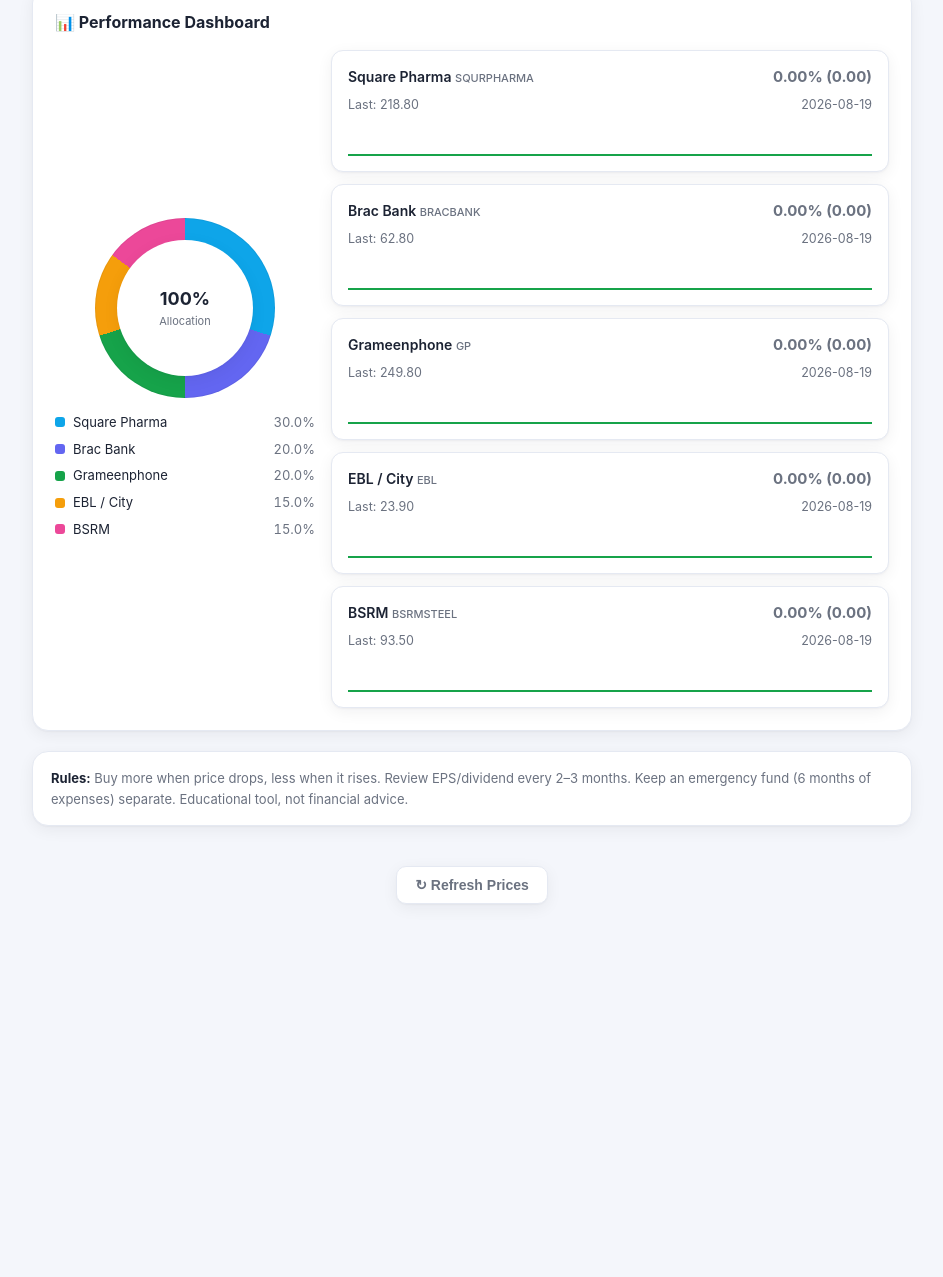
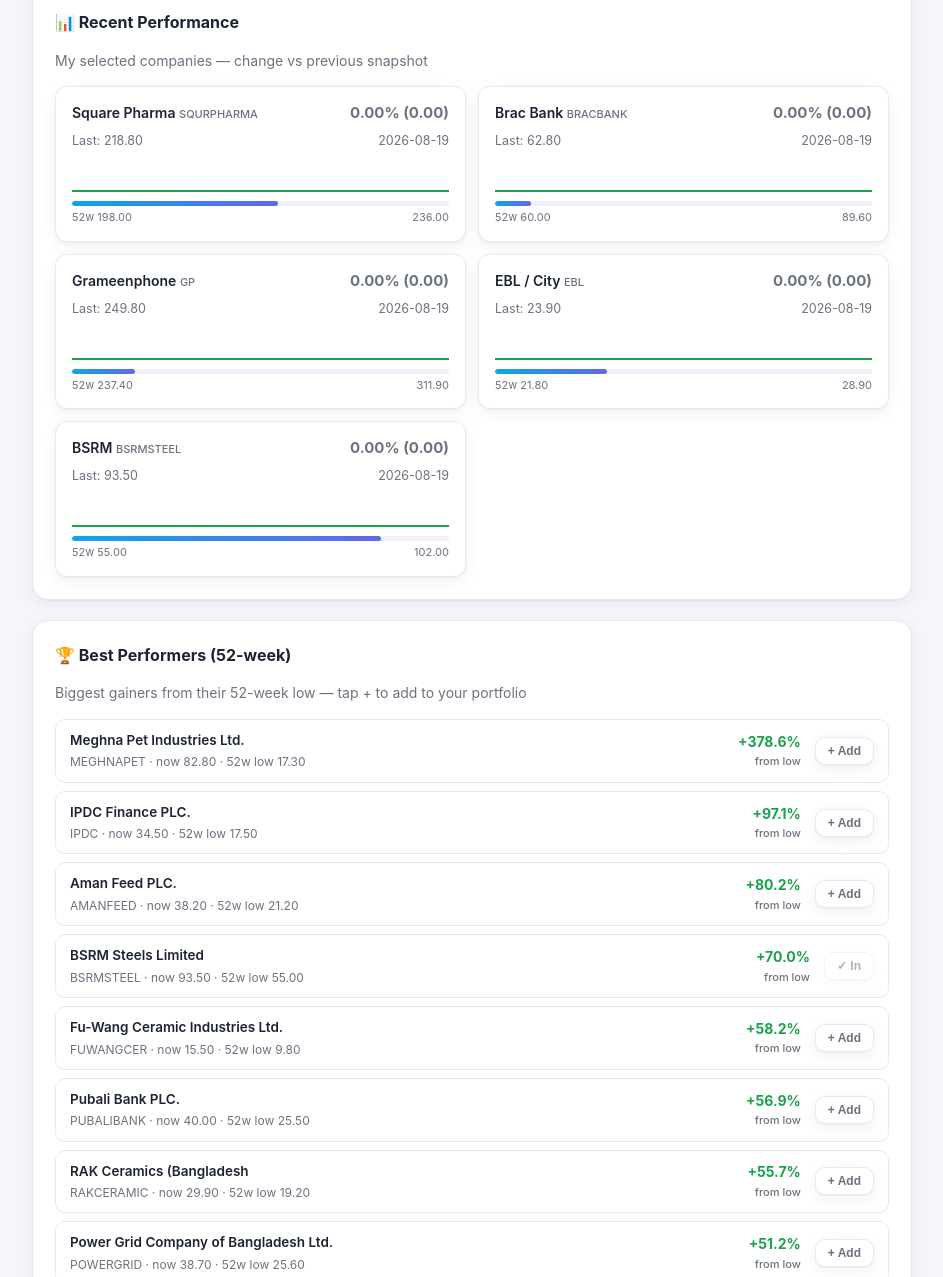
Before and after one commit to mdmoshfequrrahman/mushfiq_tools, a plain HTML site: page share-tracker.html in a window 1280 px wide. Shown: the part 856-2133 px from the top of the page, without its empty margins (168-1111 px from the left). Before the commit the page ends 1840 px from the top, so only its background shows below. Drawn offline with Linux system fonts and the light colour scheme.

Commit message:
Replace pie chart with recent performance cards + 52-week best performers with one-tap add; add .gitignore

```diff
--- a/data/prices.json
+++ b/data/prices.json
@@ -1,5 +1,5 @@
 {
-  "lastUpdated": "2026-08-19T15:39:15+00:00",
+  "lastUpdated": "2026-08-19T15:47:31+00:00",
   "prices": {
     "ACI": 196.1,
     "ACIFORMULA": 167.7,
@@ -23,6 +23,7 @@
     "JAMUNAOIL": 178.7,
     "KDSALTD": 48.3,
     "MARICO": 2724.0,
+    "MEGHNAPET": 82.8,
     "MONNOCERA": 89.6,
     "NCCBANK": 15.2,
     "OLYMPIC": 147.0,
@@ -39,8 +40,7 @@
     "SQUARETEXT": 51.2,
     "SQURPHARMA": 218.8,
     "SUMITPOWER": 16.6,
-    "WALTONHIL": 388.0,
-    "MEGHNAPET": 82.8
+    "WALTONHIL": 388.0
   },
   "history": [
     {
@@ -78,6 +78,7 @@
         "JAMUNAOIL": 178.7,
         "KDSALTD": 48.3,
         "MARICO": 2724.0,
+        "MEGHNAPET": 82.8,
         "MONNOCERA": 89.6,
         "NCCBANK": 15.2,
         "OLYMPIC": 147.0,
@@ -94,9 +95,170 @@
         "SQUARETEXT": 51.2,
         "SQURPHARMA": 218.8,
         "SUMITPOWER": 16.6,
-        "WALTONHIL": 388.0,
-        "MEGHNAPET": 82.8
+        "WALTONHIL": 388.0
       }
     }
-  ]
+  ],
+  "ranges": {
+    "ACI": {
+      "low": 165.1,
+      "high": 231.0
+    },
+    "ACIFORMULA": {
+      "low": 115.0,
+      "high": 189.2
+    },
+    "ALARABANK": {
+      "low": 12.0,
+      "high": 18.5
+    },
+    "AMANFEED": {
+      "low": 21.2,
+      "high": 41.4
+    },
+    "BERGERPBL": {
+      "low": 1335.9,
+      "high": 1561.9
+    },
+    "BRACBANK": {
+      "low": 60.0,
+      "high": 89.6
+    },
+    "BSCPLC": {
+      "low": 117.0,
+      "high": 169.1
+    },
+    "BSRMLTD": {
+      "low": 71.5,
+      "high": 115.0
+    },
+    "BSRMSTEEL": {
+      "low": 55.0,
+      "high": 102.0
+    },
+    "CITYBANK": {
+      "low": 22.6,
+      "high": 33.9
+    },
+    "DBH": {
+      "low": 31.5,
+      "high": 45.2
+    },
+    "DELTALIFE": {
+      "low": 60.8,
+      "high": 93.5
+    },
+    "DUTCHBANGL": {
+      "low": 36.1,
+      "high": 51.7
+    },
+    "EBL": {
+      "low": 21.8,
+      "high": 28.9
+    },
+    "FUWANGCER": {
+      "low": 9.8,
+      "high": 17.8
+    },
+    "GP": {
+      "low": 237.4,
+      "high": 311.9
+    },
+    "HEIDELBCEM": {
+      "low": 197.0,
+      "high": 272.7
+    },
+    "IPDC": {
+      "low": 17.5,
+      "high": 36.5
+    },
+    "ISLAMIBANK": {
+      "low": 23.9,
+      "high": 56.2
+    },
+    "JAMUNAOIL": {
+      "low": 164.9,
+      "high": 195.0
+    },
+    "KDSALTD": {
+      "low": 35.9,
+      "high": 55.9
+    },
+    "MARICO": {
+      "low": 2610.0,
+      "high": 2949.8
+    },
+    "MEGHNAPET": {
+      "low": 17.3,
+      "high": 101.9
+    },
+    "MONNOCERA": {
+      "low": 67.3,
+      "high": 112.0
+    },
+    "NCCBANK": {
+      "low": 10.5,
+      "high": 17.7
+    },
+    "OLYMPIC": {
+      "low": 128.0,
+      "high": 173.5
+    },
+    "PADMAOIL": {
+      "low": 163.8,
+      "high": 205.5
+    },
+    "POWERGRID": {
+      "low": 25.6,
+      "high": 42.8
+    },
+    "PRIMELIFE": {
+      "low": 27.0,
+      "high": 54.6
+    },
+    "PUBALIBANK": {
+      "low": 25.5,
+      "high": 44.0
+    },
+    "RAKCERAMIC": {
+      "low": 19.2,
+      "high": 32.8
+    },
+    "RECKITTBEN": {
+      "low": 3245.0,
+      "high": 3700.0
+    },
+    "RENATA": {
+      "low": 372.0,
+      "high": 547.0
+    },
+    "RUPALIBANK": {
+      "low": 15.2,
+      "high": 25.9
+    },
+    "RUPALILIFE": {
+      "low": 65.9,
+      "high": 132.0
+    },
+    "SINGERBD": {
+      "low": 72.0,
+      "high": 117.0
+    },
+    "SQUARETEXT": {
+      "low": 45.1,
+      "high": 57.7
+    },
+    "SQURPHARMA": {
+      "low": 198.0,
+      "high": 236.0
+    },
+    "SUMITPOWER": {
+      "low": 12.0,
+      "high": 17.9
+    },
+    "WALTONHIL": {
+      "low": 356.8,
+      "high": 528.0
+    }
+  }
 }
--- a/share-tracker.html
+++ b/share-tracker.html
@@ -155,28 +155,8 @@
   .picker-item .pi-n { color: var(--muted); font-size: 12px; overflow: hidden; text-overflow: ellipsis; white-space: nowrap; }
   .picker-empty { padding: 10px 12px; color: var(--muted); font-size: 13px; }
 
-  .perf-grid { display: grid; grid-template-columns: 260px 1fr; gap: 16px; align-items: stretch; }
-  @media (max-width: 700px) { .perf-grid { grid-template-columns: 1fr; } }
-  .donut-wrap { display: flex; flex-direction: column; align-items: center; justify-content: center; gap: 14px; padding: 10px 0; }
-  .donut {
-    width: 180px; height: 180px; border-radius: 50%;
-    position: relative; box-shadow: inset 0 0 0 1px rgba(16,24,40,0.06);
-  }
-  .donut-center {
-    position: absolute; inset: 22px; border-radius: 50%;
-    background: var(--card); display: flex; flex-direction: column;
-    align-items: center; justify-content: center;
-    box-shadow: var(--shadow);
-  }
-  .donut-center .v { font-size: 18px; font-weight: 700; color: var(--text); }
-  .donut-center .l { font-size: 11px; color: var(--muted); }
-  .legend { width: 100%; display: flex; flex-direction: column; gap: 6px; font-size: 13px; }
-  .legend-row { display: flex; align-items: center; gap: 8px; }
-  .legend-row .swatch { width: 10px; height: 10px; border-radius: 3px; flex-shrink: 0; }
-  .legend-row .name { flex: 1; color: var(--text); }
-  .legend-row .pct { color: var(--muted); font-variant-numeric: tabular-nums; }
-
-  .perf-cards { display: grid; grid-template-columns: 1fr; gap: 12px; }
+  .perf-grid { display: grid; grid-template-columns: 1fr; gap: 12px; align-items: stretch; }
+  .perf-cards { display: grid; grid-template-columns: repeat(auto-fit, minmax(280px, 1fr)); gap: 12px; }
   .perf-card {
     background: var(--card); border: 1px solid var(--card-border);
     border-radius: 12px; padding: 14px 16px; box-shadow: var(--shadow);
@@ -189,6 +169,23 @@
   .chg.flat { color: var(--muted); }
   .perf-card .row2 { display: flex; align-items: center; justify-content: space-between; margin-top: 6px; color: var(--muted); font-size: 12.5px; }
   .spark { width: 100%; height: 34px; margin-top: 8px; display: block; }
+
+  .performer-list { display: grid; grid-template-columns: 1fr; gap: 8px; }
+  .performer {
+    display: flex; align-items: center; justify-content: space-between; gap: 12px;
+    background: var(--card); border: 1px solid var(--card-border);
+    border-radius: 10px; padding: 10px 14px;
+    transition: border-color 0.2s;
+  }
+  .performer:hover { border-color: rgba(14,165,233,0.4); }
+  .performer .p-left { min-width: 0; }
+  .performer .p-name { font-weight: 600; font-size: 13.5px; color: var(--text); }
+  .performer .p-sub { color: var(--muted); font-size: 12px; margin-top: 1px; }
+  .performer .p-right { display: flex; align-items: center; gap: 14px; flex-shrink: 0; }
+  .performer .p-gain { font-weight: 700; font-size: 14px; text-align: right; }
+  .performer .p-gain small { display: block; font-weight: 500; font-size: 11px; color: var(--muted); }
+  .performer .btn { padding: 6px 12px; font-size: 12px; }
+  .performer.selected .btn { opacity: 0.55; cursor: default; }
 
   .note {
     background: var(--card); border: 1px solid var(--card-border);
@@ -278,11 +275,16 @@
 
   <!-- Performance -->
   <div class="panel">
-    <h2>📊 Performance Dashboard</h2>
-    <div class="perf-grid">
-      <div class="donut-wrap" id="donutWrap"></div>
-      <div class="perf-cards" id="perfCards"></div>
-    </div>
+    <h2>📊 Recent Performance</h2>
+    <p class="sub" style="margin-bottom:14px">My selected companies — change vs previous snapshot</p>
+    <div class="perf-cards" id="perfCards"></div>
+  </div>
+
+  <!-- Best performers -->
+  <div class="panel">
+    <h2>🏆 Best Performers (52-week)</h2>
+    <p class="sub" style="margin-bottom:14px">Biggest gainers from their 52-week low — tap + to add to your portfolio</p>
+    <div class="performer-list" id="performerList"></div>
   </div>
 
   <div class="note">
@@ -309,6 +311,7 @@
 
 let PRICES = {};      // ticker -> last price
 let HISTORY = [];     // [{date, prices:{...}}]
+let RANGES = {};      // ticker -> {low, high} 52-week
 let LAST_UPDATED = null;
 let COMPANIES = [];   // [{ticker, name}] full DSE list for the picker
 
@@ -357,6 +360,7 @@
       const d = await res.json();
       PRICES = (d && d.prices) || {};
       HISTORY = Array.isArray(d && d.history) ? d.history : [];
+      RANGES = (d && d.ranges) || {};
       LAST_UPDATED = (d && d.lastUpdated) || null;
       return true;
     }
@@ -466,36 +470,6 @@
 }
 
 function renderPerformance() {
-  const wrap = document.getElementById('donutWrap');
-  let acc = 0;
-  const segs = state.companies.map(c => {
-    const pct = allocPct(c);
-    const start = acc, end = acc + pct;
-    acc = end;
-    return { c, pct, start, end };
-  });
-  const colors = ['#0ea5e9', '#6366f1', '#16a34a', '#f59e0b', '#ec4899', '#8b5cf6', '#10b981', '#f97316'];
-  const gradient = segs.map((s, i) => `${colors[i % colors.length]} ${s.start}% ${s.end}%`).join(', ');
-  const totalAlloc = segs.reduce((a, s) => a + s.pct, 0);
-
-  let legend = '';
-  segs.forEach((s, i) => {
-    legend += `<div class="legend-row">
-      <span class="swatch" style="background:${colors[i % colors.length]}"></span>
-      <span class="name">${s.c.name}</span>
-      <span class="pct">${s.pct.toFixed(1)}%</span>
-    </div>`;
-  });
-  wrap.innerHTML = `
-    <div class="donut" style="background: conic-gradient(${gradient});">
-      <div class="donut-center">
-        <div class="v">${totalAlloc.toFixed(0)}%</div>
-        <div class="l">Allocation</div>
-      </div>
-    </div>
-    <div class="legend">${legend}</div>
-  `;
-
   const cards = document.getElementById('perfCards');
   cards.innerHTML = '';
   const latestDay = HISTORY.length ? HISTORY[HISTORY.length - 1] : null;
@@ -517,6 +491,20 @@
     const series = HISTORY.map(h => h.prices && h.prices[c.ticker] != null ? h.prices[c.ticker] : null).filter(v => v != null);
     const sparkSvg = series.length >= 2 ? buildSparkline(series) : '<span class="muted-cell">No history yet</span>';
 
+    // 52-week position bar
+    let posBar = '';
+    const rng = RANGES[c.ticker];
+    if (rng && rng.low && rng.high && price != null) {
+      const pos = Math.min(100, Math.max(0, ((price - rng.low) / (rng.high - rng.low)) * 100));
+      posBar = `
+        <div style="margin-top:8px;height:5px;border-radius:99px;background:var(--bg-soft);overflow:hidden;position:relative">
+          <div style="width:${pos.toFixed(1)}%;height:100%;background:linear-gradient(90deg,var(--accent),var(--accent-2));border-radius:99px"></div>
+        </div>
+        <div style="display:flex;justify-content:space-between;color:var(--muted);font-size:11px;margin-top:3px">
+          <span>52w ${fmt(rng.low)}</span><span>${fmt(rng.high)}</span>
+        </div>`;
+    }
+
     const card = document.createElement('div');
     card.className = 'perf-card';
     card.innerHTML = `
@@ -529,9 +517,72 @@
         <span>${latestDay ? latestDay.date : ''}</span>
       </div>
       ${sparkSvg}
+      ${posBar}
     `;
     cards.appendChild(card);
   });
+}
+
+function renderPerformers() {
+  const list = document.getElementById('performerList');
+  list.innerHTML = '';
+
+  const rows = [];
+  Object.keys(RANGES).forEach(t => {
+    const rng = RANGES[t];
+    const price = PRICES[t];
+    if (!rng || !rng.low || !price) return;
+    const gain = ((price - rng.low) / rng.low) * 100;
+    const name = companyNameOf(t);
+    rows.push({ t, name, price, low: rng.low, high: rng.high, gain });
+  });
+  rows.sort((a, b) => b.gain - a.gain);
+  const top = rows.slice(0, 12);
+
+  if (!top.length) {
+    list.innerHTML = '<div class="picker-empty">No performer data yet — prices will populate soon.</div>';
+    return;
+  }
+
+  const held = new Set(state.companies.map(c => c.ticker));
+  top.forEach(r => {
+    const selected = held.has(r.t);
+    const el = document.createElement('div');
+    el.className = 'performer' + (selected ? ' selected' : '');
+    el.innerHTML = `
+      <div class="p-left">
+        <div class="p-name">${r.name}</div>
+        <div class="p-sub">${r.t} · now ${fmt(r.price)} · 52w low ${fmt(r.low)}</div>
+      </div>
+      <div class="p-right">
+        <span class="p-gain ${r.gain >= 0 ? 'chg up' : 'chg down'}">${r.gain >= 0 ? '+' : ''}${r.gain.toFixed(1)}%<small>from low</small></span>
+        <button class="btn btn-ghost btn-sm" onclick="addPerformer('${r.t}')">${selected ? '✓ In' : '+ Add'}</button>
+      </div>
+    `;
+    list.appendChild(el);
+  });
+}
+
+function companyNameOf(ticker) {
+  const c = COMPANIES.find(x => x.ticker === ticker);
+  if (c) return c.name;
+  const p = state.companies.find(x => x.ticker === ticker);
+  return p ? p.name : ticker;
+}
+
+function addPerformer(ticker) {
+  if (state.companies.some(c => c.ticker === ticker)) { alert(ticker + ' is already in your portfolio.'); return; }
+  const name = companyNameOf(ticker);
+  // take 5% from the largest allocation to keep total at 100
+  const max = [...state.companies].sort((a, b) => b.pct - a.pct)[0];
+  if (!max || max.pct < 6) { alert('Re-balance first: reduce an allocation below 100% total.'); return; }
+  max.pct = Math.round((max.pct - 5) * 10) / 10;
+  state.companies.push({ name, ticker, pct: 5, role: 'Added from performers' });
+  saveState();
+  renderGuide();
+  renderPerformance();
+  renderPerformers();
+  alert(name + ' added at 5%. Check Settings to fine-tune.');
 }
 
 function buildSparkline(series) {
@@ -742,6 +793,7 @@
   toggleSettings();
   renderGuide();
   renderPerformance();
+  renderPerformers();
 }
 
 function resetSettings() {
@@ -752,6 +804,7 @@
   toggleSettings();
   renderGuide();
   renderPerformance();
+  renderPerformers();
 }
 
 async function init(force = false) {
@@ -761,6 +814,7 @@
   syncInputs();
   renderGuide();
   renderPerformance();
+  renderPerformers();
 }
 
 // live-update budget inputs in the guide
```
Also changed, not shown: 2 other files.
